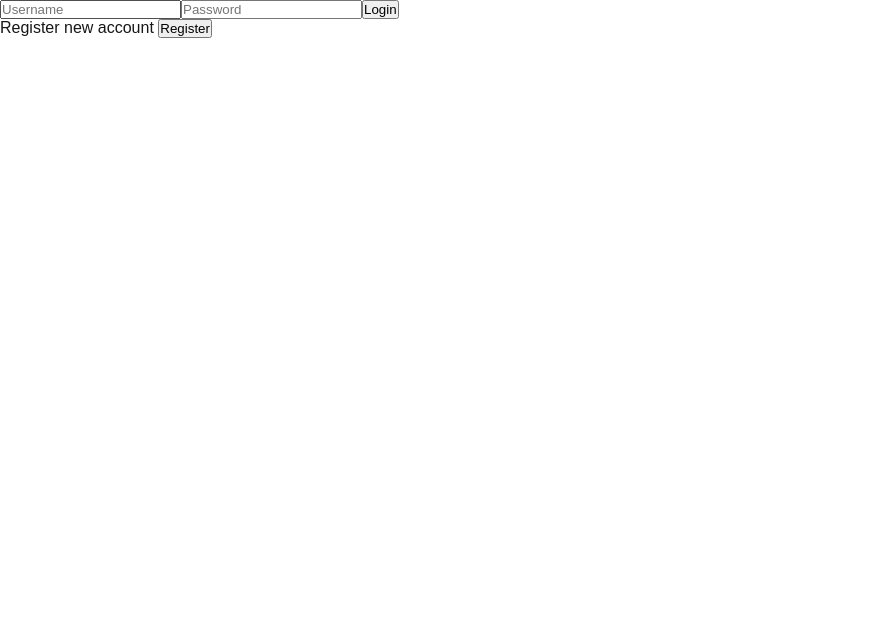
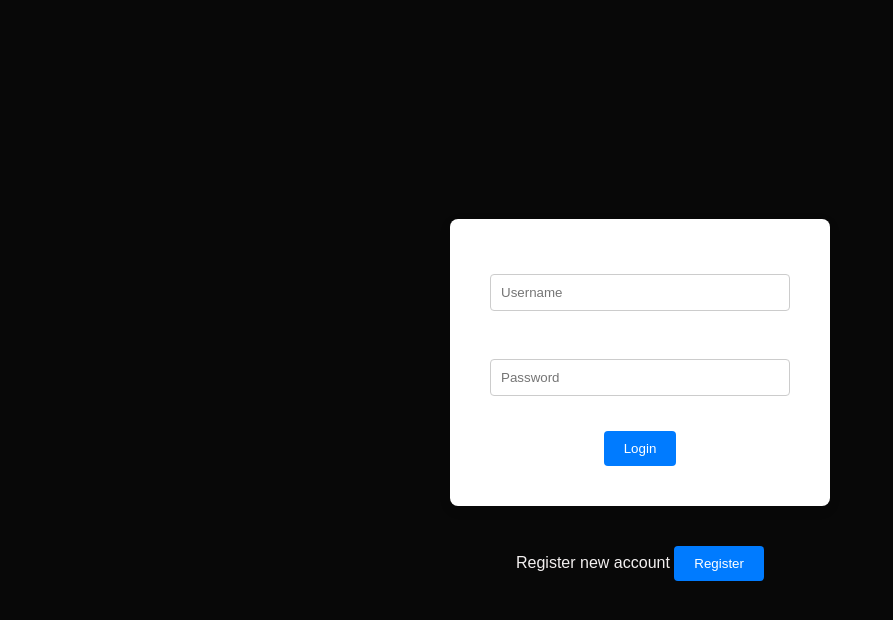
Before and after one commit to GeneralAIproj/React-News-App, a Next.js app: page /login in a window 1280 px wide. Shown: the top 620 px of the page, without its empty margins (0-893 px from the left). Built offline with nearby package versions, Linux system fonts and the light colour scheme.

Commit message:
Added some css styles to login page to make it more readable

```diff
--- a/app/globals.css
+++ b/app/globals.css
@@ -1,6 +1,6 @@
 :root {
-  --background: #ffffff;
-  --foreground: #171717;
+  --background: #080808;
+  --foreground: #f3f0f0;
 }
 
 @media (prefers-color-scheme: dark) {
@@ -40,3 +40,50 @@ a {
     color-scheme: dark;
   }
 }
+
+
+.login-container {
+  display: flex;
+  flex-direction: column;
+  justify-content: center;
+  align-items: center;
+  height: 100vh; /* Center vertically */
+  text-align: center;
+
+}
+
+form {
+  display: flex;
+  flex-direction: column;
+  align-items: center;
+  background-color: #fff;
+  padding: 40px;
+  border-radius: 8px;
+  box-shadow: 0px 4px 12px rgba(0, 0, 0, 0.1);
+}
+
+input {
+  margin: 15px 0;
+  padding: 10px;
+  width: 300px;
+  border: 1px solid #ccc;
+  border-radius: 4px;
+}
+
+button {
+  margin-top: 20px;
+  padding: 10px 20px;
+  background-color: #007bff;
+  color: white;
+  border: none;
+  border-radius: 4px;
+  cursor: pointer;
+}
+
+button:hover {
+  background-color: #0056b3;
+}
+
+p {
+  margin-top: 20px;
+}
--- a/app/login/page.tsx
+++ b/app/login/page.tsx
@@ -1,4 +1,7 @@
 'use client';
+
+
+
 
 import { useState } from 'react';
 import axios from 'axios';
@@ -34,7 +37,8 @@ export default function AuthPage() {
   };
 
   return (
-    <div>
+    <div className='login-container'>
+
       <form onSubmit={handleSubmit}>
         <input
           type="text"
@@ -44,6 +48,7 @@ export default function AuthPage() {
           onChange={(e) => setUsername(e.target.value)}
           required
         />
+        <br></br>
         <input
           type="password"
           name="password"
--- /dev/null
+++ b/app/login/styles.css
@@ -0,0 +1,45 @@
+.login-container {
+    display: flex;
+    flex-direction: column;
+    justify-content: center;
+    align-items: center;
+    height: 100vh; /* Center vertically */
+    text-align: center;
+    background-color: #f7f9fc; /* Soft background color */
+  }
+
+  form {
+    display: flex;
+    flex-direction: column;
+    align-items: center;
+    background-color: #fff;
+    padding: 40px;
+    border-radius: 8px;
+    box-shadow: 0px 4px 12px rgba(0, 0, 0, 0.1);
+  }
+
+  input {
+    margin: 15px 0;
+    padding: 10px;
+    width: 300px;
+    border: 1px solid #ccc;
+    border-radius: 4px;
+  }
+
+  button {
+    margin-top: 20px;
+    padding: 10px 20px;
+    background-color: #007bff;
+    color: white;
+    border: none;
+    border-radius: 4px;
+    cursor: pointer;
+  }
+
+  button:hover {
+    background-color: #0056b3;
+  }
+
+  p {
+    margin-top: 20px;
+  }
```
Also changed, not shown: app/page.tsx (+13 -0 lines).
